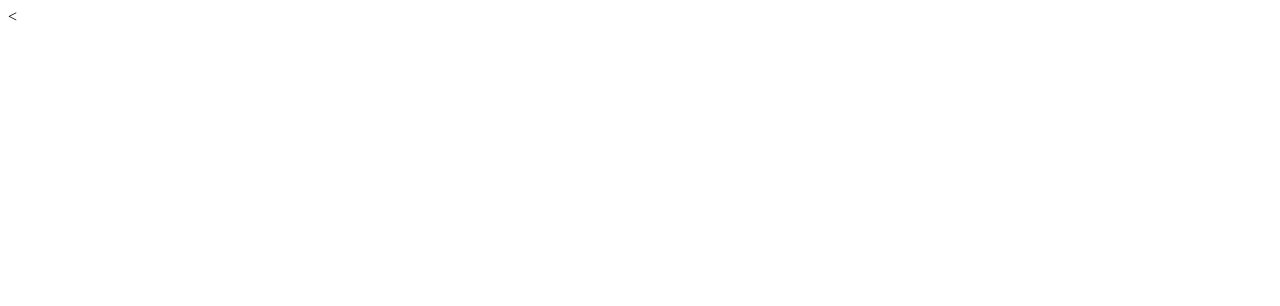
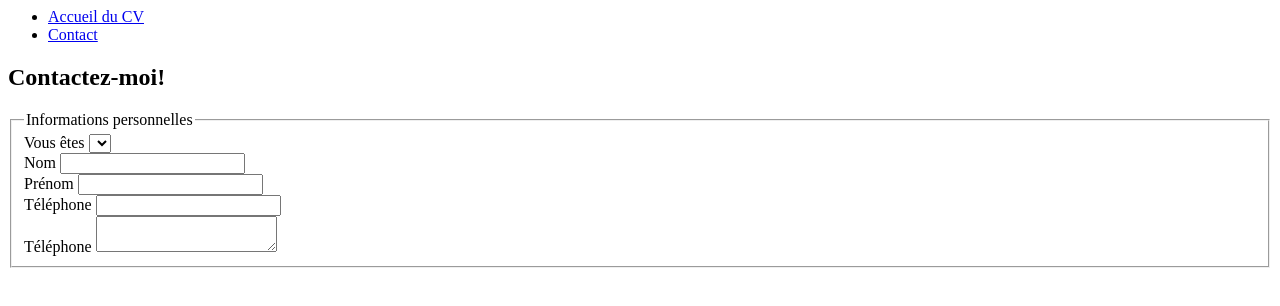
Before and after one commit to RomainFarau/FrontEnd-HtmlCssJs-first, a plain HTML site: page src/Contact.html in a window 1280 px wide. Drawn offline with Linux system fonts and the light colour scheme.

Commit message:
Structuration fichiers

```diff
--- a/src/Contact.html
+++ b/src/Contact.html
@@ -1,8 +1,48 @@
-<<html>
+<html>
 <head>
-	<title></title>
+	<meta charset="UTF-8">
+	<title>Farau Romain-CV</title>
 </head>
+
 <body>
-
+	<header>
+		<nav>
+			<ul>
+				<li><a href="Index.html">Accueil du CV</a></li>
+				<li><a href="src/Contact.html">Contact</a></li>
+			</ul>
+		</nav>
+	</header>
+	<main role="main">
+		<h2>Contactez-moi!</h2>
+		<form action="post">
+			<fieldset>
+					<legend>Informations personnelles</legend>
+					<div class="field_line">
+						<label for="">Vous êtes</label>
+						<select name="you">
+							<option value="Recruteur"></option>
+							<option value="Ami"></option>
+						</select>
+					</div>
+					<div class="field_line">
+						<label for="">Nom</label>
+						<input type="text">
+					</div>
+					<div class="field_line">
+						<label for="">Prénom</label>
+						<input type="text">
+					</div>
+					<div class="field_line">
+						<label for="">Téléphone</label>
+						<input type="phone">
+					</div>
+					<div class="field_line">
+						<label for="">Téléphone</label>
+						<textarea name=""></textarea>
+					</div>
+			</fieldset>
+		</form>
+	</main>
 </body>
 </html>
```
Also changed, not shown: Index.html (+1 -1 lines).
